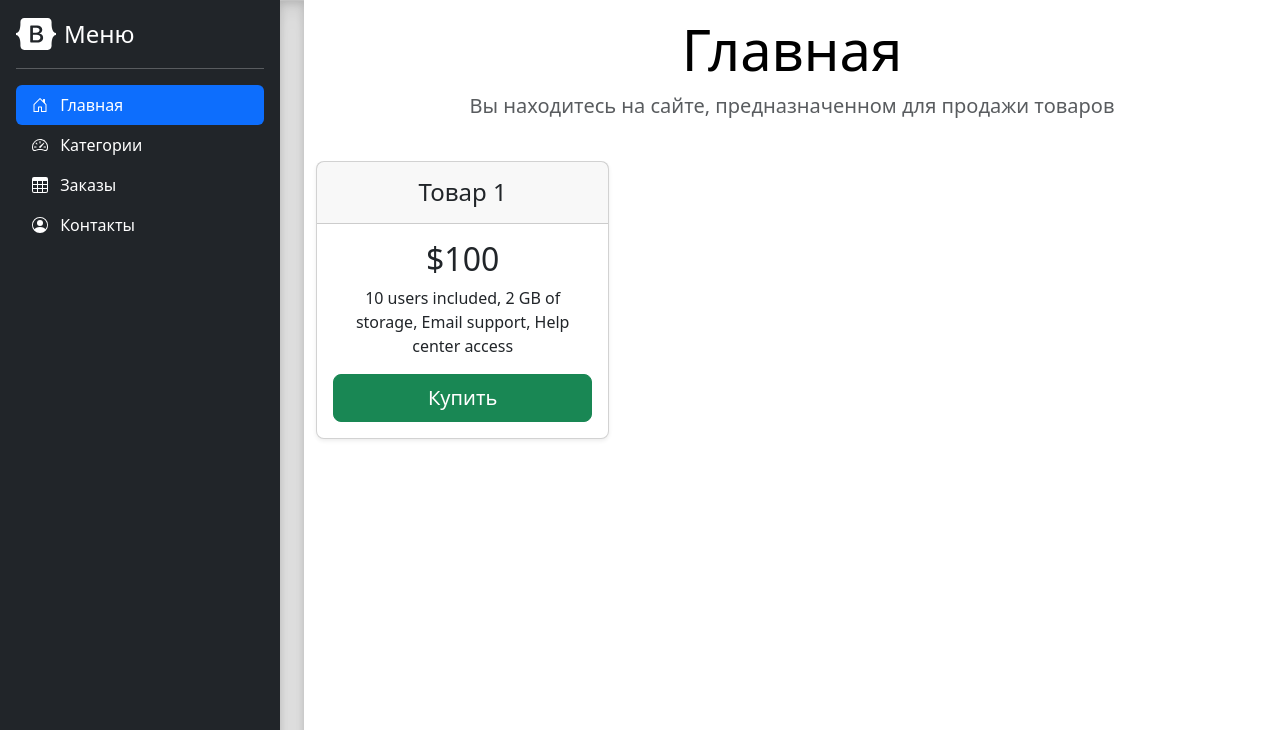
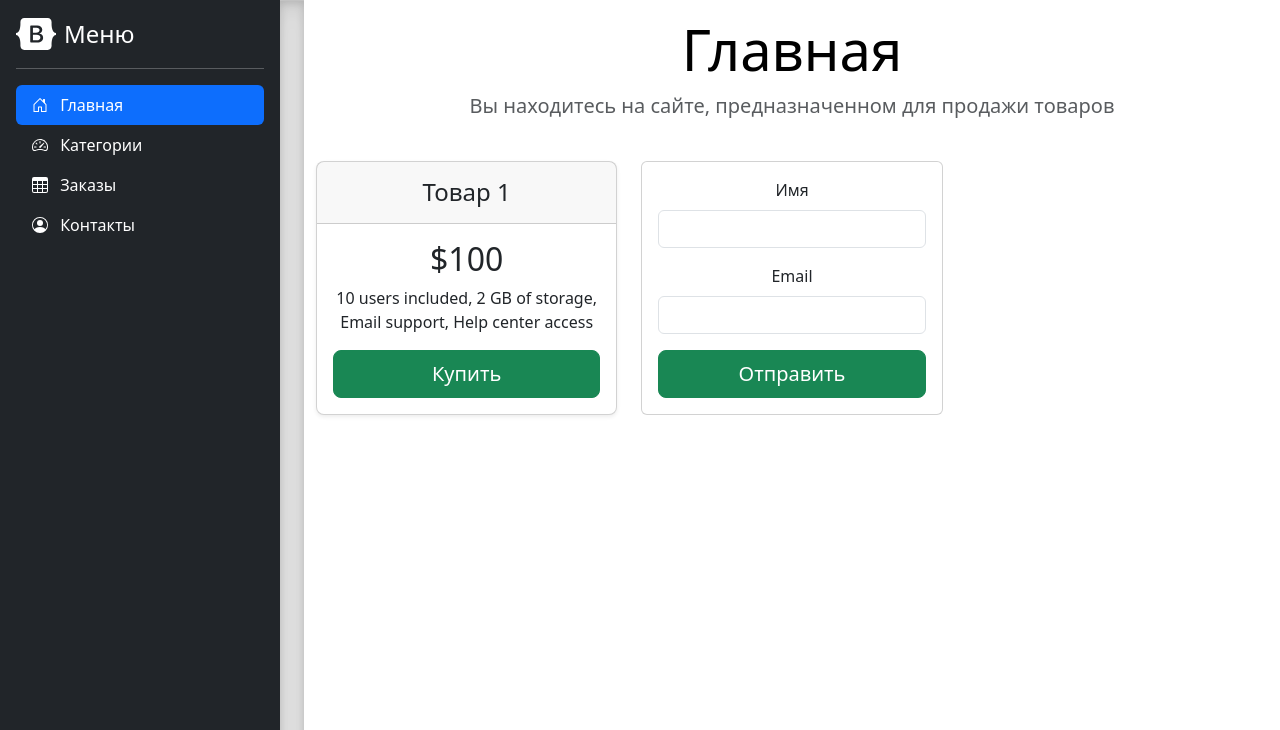
Before and after one commit to Dred85/web_html_css, a plain HTML site: page index.html in a window 1280 px wide. Shown: the top 730 px of the page. Drawn offline with nearby package versions, Linux system fonts and the light colour scheme.

Commit message:
Сделал рядом форму с имя email отправить

```diff
--- a/index.html
+++ b/index.html
@@ -259,6 +259,7 @@
     <div class="b-example-divider"></div>
 
     <div class="container">
+
         <header>
             <div class="pricing-header p-3 pb-md-4 mx-auto text-center">
                 <h1 class="display-4 fw-normal text-body-emphasis">Главная</h1>
@@ -266,7 +267,6 @@
             </div>
         </header>
 
-        <main class="row">
         <div class="row text-center">
             <div class="col-4">
                 <div class="card mb-4 rounded-3 shadow-sm">
@@ -282,11 +282,34 @@
                             Help center access
                         </p>
                         <button type="button" class="btn btn-success w-100 btn btn-lg">Купить</button>
+
+                    </div>
+                </div>
+            </div>
+
+            <div class="col-4">
+                <div class="card">
+                    <div class="card-body">
+                        <form>
+                            <div class="mb-3">
+                                <label for="exampleInputEmail1" class="form-label">Имя</label>
+                                <input type="email" class="form-control" id="exampleInputEmail1"
+                                       aria-describedby="emailHelp">
+
+
+                            </div>
+                            <div class="mb-3">
+                                <label for="exampleInputPassword1" class="form-label">Email</label>
+                                <input type="password" class="form-control" id="exampleInputPassword1">
+                            </div>
+
+                            <button type="button" class="btn btn-success w-100 btn btn-lg">Отправить</button>
+                        </form>
                     </div>
                 </div>
             </div>
         </div>
-        </main>
+
 
     </div>
 
```
Lines whose indentation alone changed are shown as unchanged.
